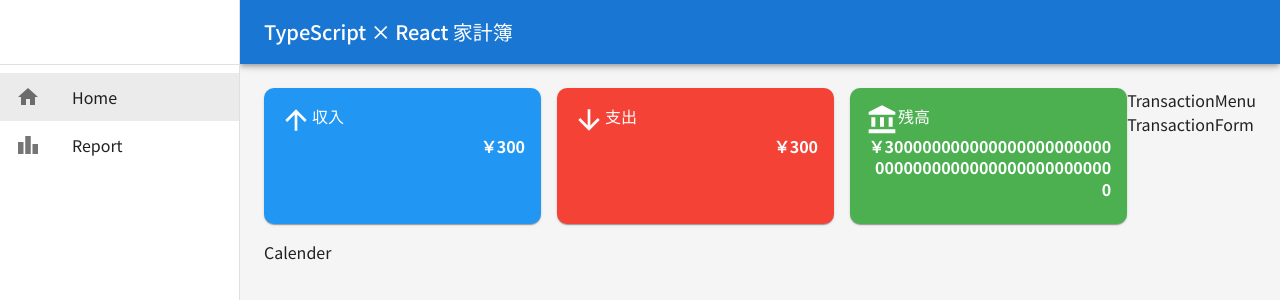
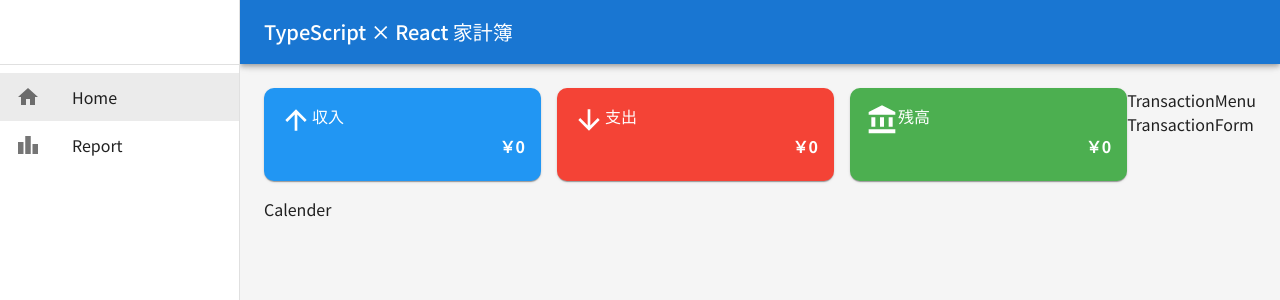
Before and after one commit to boon2187/household-app, a React (Create React App) app: page / in a window 1280 px wide. Shown: the top 300 px of the page. Built offline with nearby package versions, Linux system fonts and the light colour scheme; no server answers; the database is empty.

Commit message:
受け取ったmontlyTransactionsから、収入の合計、支出の合計、残高を求めて、実際に表示

```diff
--- a/src/components/MonthlySummary.tsx
+++ b/src/components/MonthlySummary.tsx
@@ -4,13 +4,16 @@ import ArrowDownwardIcon from "@mui/icons-material/ArrowDownward";
 import AccountBalanceIcon from "@mui/icons-material/AccountBalance";
 import React from "react";
 import { Transaction } from "../types";
+import { financeCalculations } from "../utils/financeCalculations";
 
 interface MonthlySummaryProps {
   monthlyTransactions: Transaction[];
 }
 
 function MonthlySummary({ monthlyTransactions }: MonthlySummaryProps) {
-  // console.log(monthlyTransactions);
+  // 収入、支出、残高を計算
+  const { income, expense, balance } = financeCalculations(monthlyTransactions);
+
   return (
     <Grid container spacing={{ xs: 1, sm: 2 }} mb={2}>
       {/* 収入 */}
@@ -37,7 +40,7 @@ function MonthlySummary({ monthlyTransactions }: MonthlySummaryProps) {
                 fontSize: { xs: "0.8rem", sm: "1rem", md: "1.2rm" },
               }}
             >
-              ￥300
+              ￥{income}
             </Typography>
           </CardContent>
         </Card>
@@ -67,7 +70,7 @@ function MonthlySummary({ monthlyTransactions }: MonthlySummaryProps) {
                 fontSize: { xs: "0.8rem", sm: "1rem", md: "1.2rm" },
               }}
             >
-              ￥300
+              ￥{expense}
             </Typography>
           </CardContent>
         </Card>
@@ -97,7 +100,7 @@ function MonthlySummary({ monthlyTransactions }: MonthlySummaryProps) {
                 fontSize: { xs: "0.8rem", sm: "1rem", md: "1.2rm" },
               }}
             >
-              ￥30000000000000000000000000000000000000000000000000
+              ￥{balance}
             </Typography>
           </CardContent>
         </Card>
```
